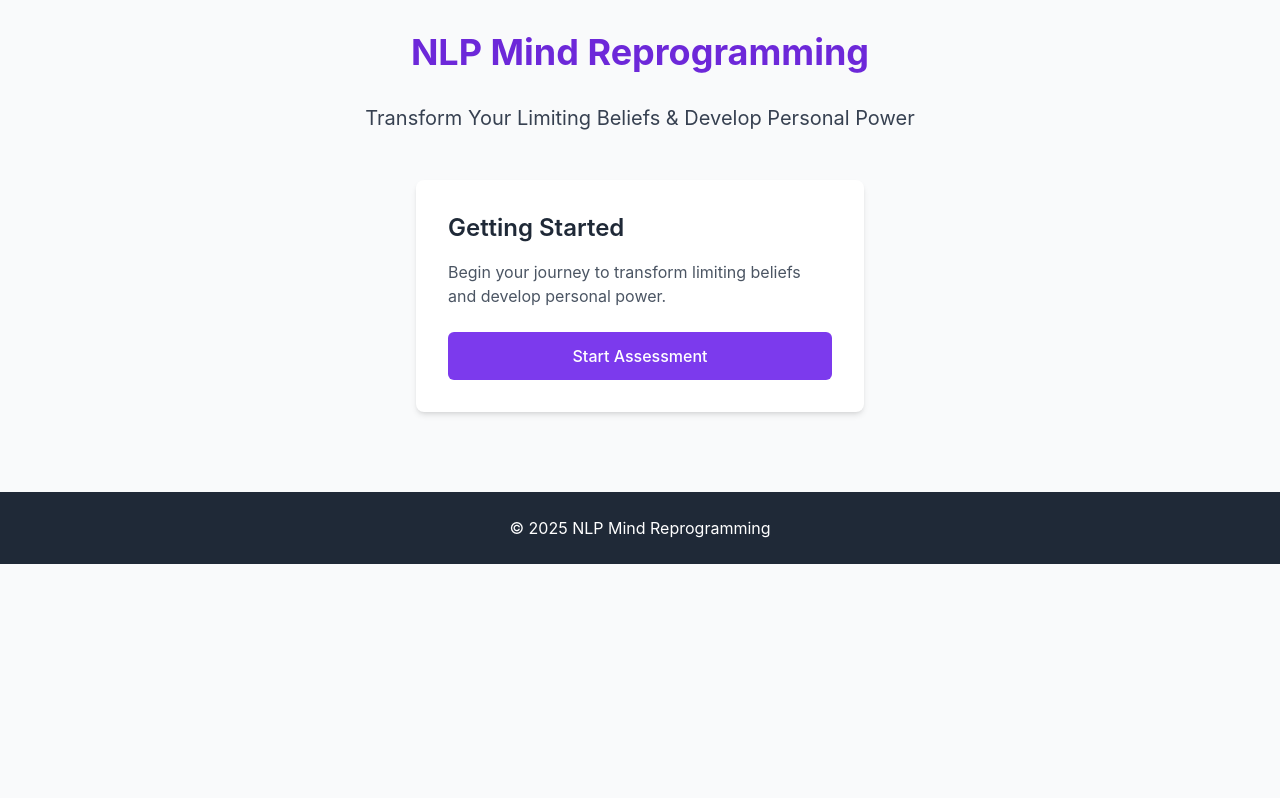
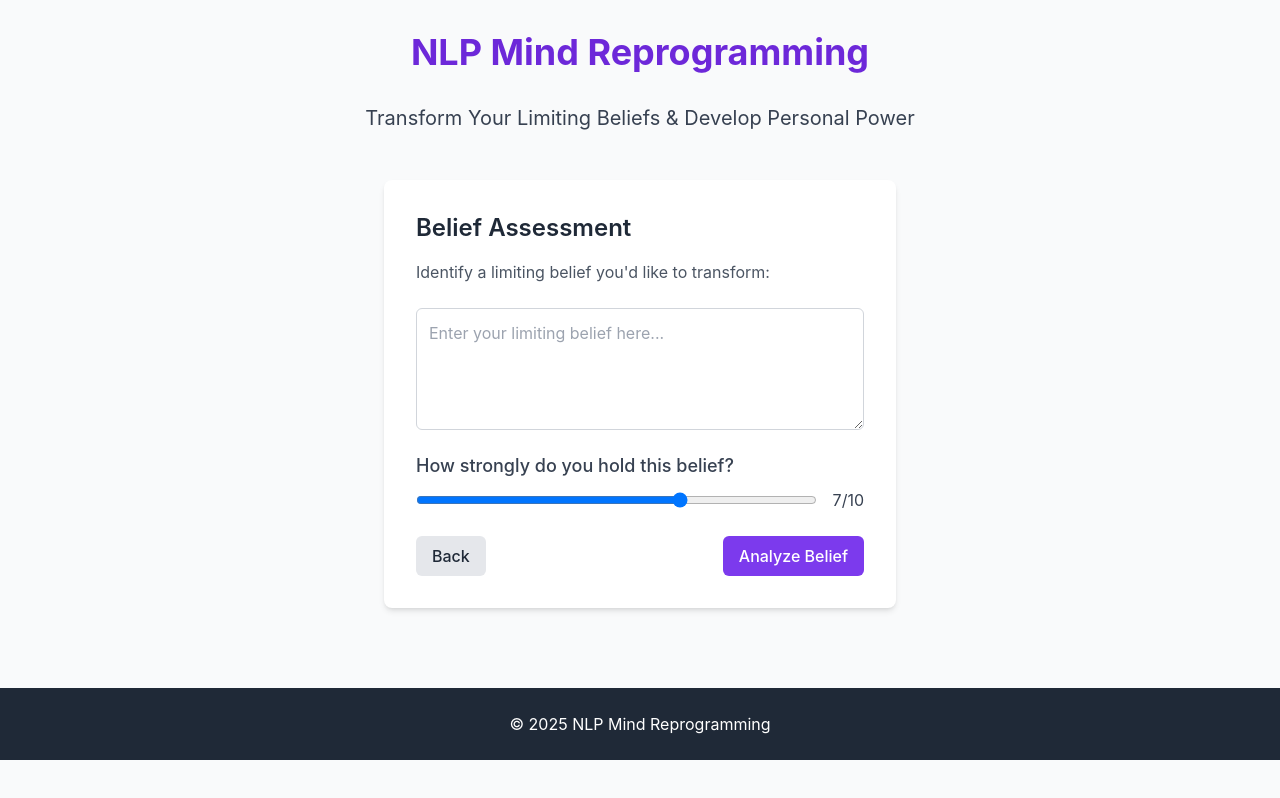
Before and after one commit to SaviorSefa/nlp-mind-reprogramming, a Next.js app: page / in a window 1280 px wide. Both pictures are taken after a click on the button "Start Assessment". Built offline with nearby package versions, Linux system fonts and the light colour scheme.

Commit message:
Update index.js

```diff
--- a/src/pages/index.js
+++ b/src/pages/index.js
@@ -1,7 +1,13 @@
 import Head from 'next/head'
 import { useState } from 'react'
 
-export default function Home() {
+export default function Home()  {
+  const [currentView, setCurrentView] = useState('home');
+
+  const handleStartAssessment = () => {
+    setCurrentView('assessment');
+  };
+
   return (
     <div className="min-h-screen bg-gray-50">
       <Head>
@@ -18,15 +24,59 @@ export default function Home() {
           Transform Your Limiting Beliefs & Develop Personal Power
         </p>
 
+        {currentView === 'home' && (
           <div className="max-w-md mx-auto bg-white rounded-lg shadow-md p-8">
             <h2 className="text-2xl font-semibold text-gray-800 mb-4">Getting Started</h2>
             <p className="text-gray-600 mb-6">
               Begin your journey to transform limiting beliefs and develop personal power.
             </p>
-          <button className="w-full bg-primary-600 hover:bg-primary-700 text-white font-medium py-3 px-4 rounded-md transition-colors">
+            <button
+              onClick={handleStartAssessment}
+              className="w-full bg-primary-600 hover:bg-primary-700 text-white font-medium py-3 px-4 rounded-md transition-colors">
               Start Assessment
             </button>
           </div>
+        )}
+
+        {currentView === 'assessment' && (
+          <div className="max-w-lg mx-auto bg-white rounded-lg shadow-md p-8">
+            <h2 className="text-2xl font-semibold text-gray-800 mb-4">Belief Assessment</h2>
+            <p className="text-gray-600 mb-6">
+              Identify a limiting belief you'd like to transform:
+            </p>
+            <textarea
+              className="w-full p-3 border border-gray-300 rounded-md mb-4"
+              rows="4"
+              placeholder="Enter your limiting belief here...">
+            </textarea>
+
+            <div className="mb-6">
+              <h3 className="text-lg font-medium text-gray-700 mb-2">How strongly do you hold this belief?</h3>
+              <div className="flex items-center">
+                <input
+                  type="range"
+                  min="1"
+                  max="10"
+                  defaultValue="7"
+                  className="w-full mr-4"
+                />
+                <span className="text-gray-700">7/10</span>
+              </div>
+            </div>
+
+            <div className="flex justify-between">
+              <button
+                onClick={() => setCurrentView('home')}
+                className="bg-gray-200 hover:bg-gray-300 text-gray-800 font-medium py-2 px-4 rounded-md transition-colors">
+                Back
+              </button>
+              <button
+                className="bg-primary-600 hover:bg-primary-700 text-white font-medium py-2 px-4 rounded-md transition-colors">
+                Analyze Belief
+              </button>
+            </div>
+          </div>
+        )}
       </main>
 
       <footer className="mt-12 py-6 bg-gray-800 text-white text-center">
```
Lines whose indentation alone changed are shown as unchanged.
